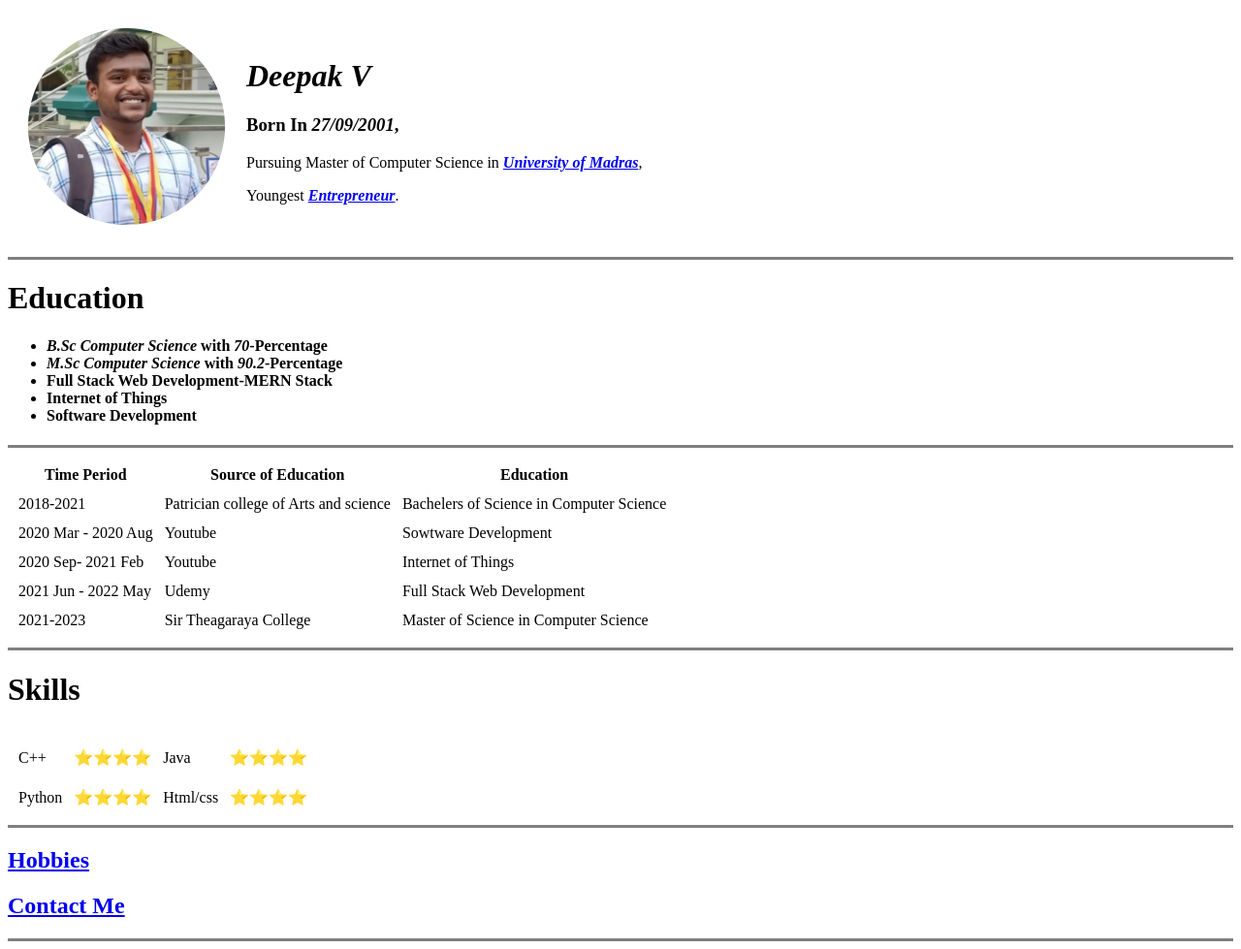
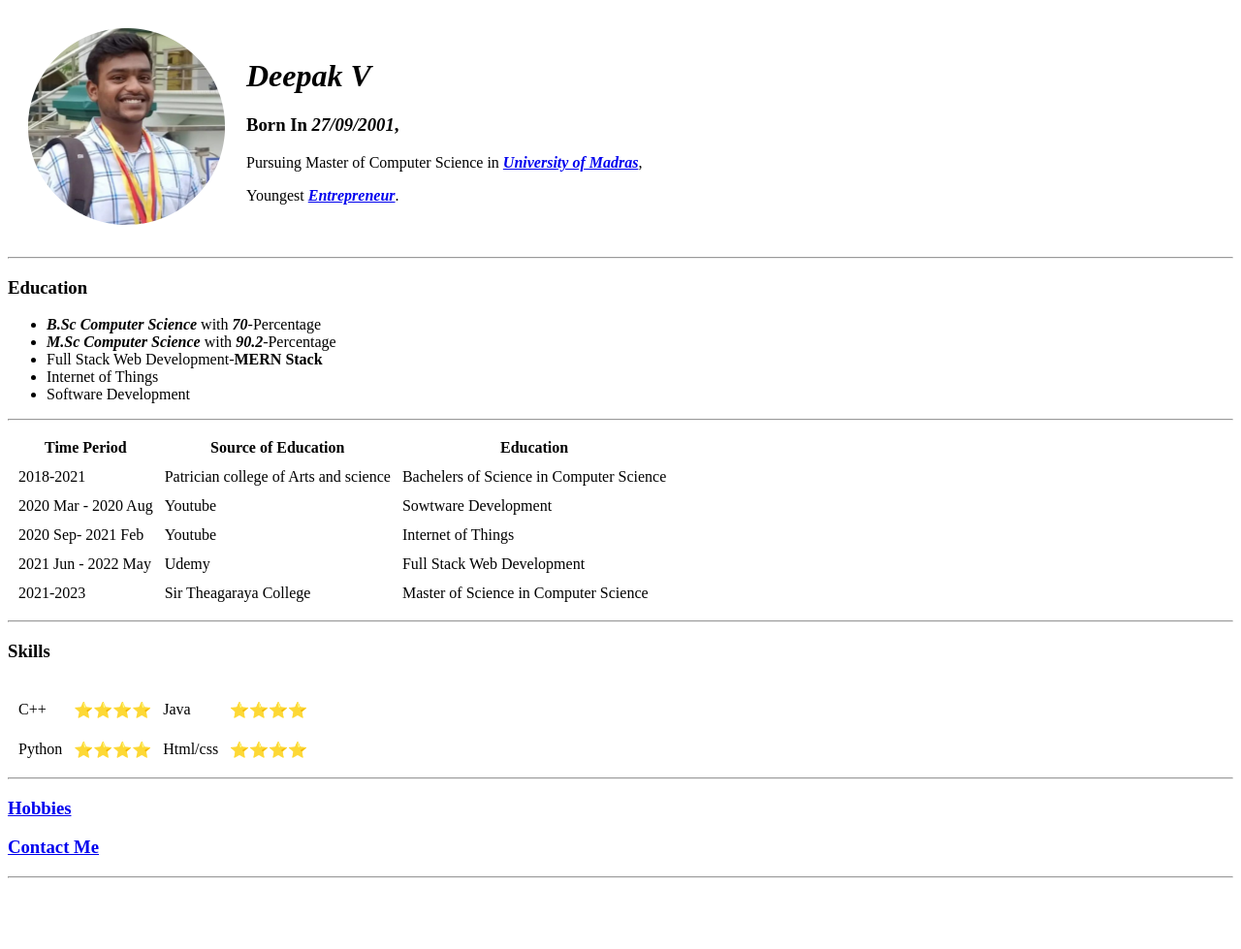
Before and after one commit to samuelpauldeepak/cv, a plain HTML site: page index.html in a window 1280 px wide. Shown: the whole page at 97% size. After the commit the page ends 914 px from the top, so only its background shows below. Drawn offline with Linux system fonts and the light colour scheme.

Commit message:
Update index.html

```diff
--- a/index.html
+++ b/index.html
@@ -4,30 +4,34 @@
 <head>
   <meta charset="utf-8">
   <title>Samuel Paul Deepak</title>
-
+  <link rel="stylesheet" href="css/styles.css">
 
 </head>
 
 <body>
   <table cellspacing="20">
     <tr>
-      <td><img src="profile.png" /></td>
-      <td><h1><em>Deepak V</em></h1>
+      <td><img src="profile.png" style="height:203px;width:203px"></td>
+      <td>
+        <h1><em>Deepak V</em></h1>
         <h3>Born In <em>27/09/2001</em>,</h3>
         <p>Pursuing Master of Computer Science in <em><strong><a href="https://www.unom.ac.in">University of Madras</a></strong></em>,</p>
-      <p>Youngest <em><strong><a href="https://en.wikipedia.org/wiki/Entrepreneurship">Entrepreneur</a></strong></em>.</p></td>
+        <p>Youngest <em><strong><a href="https://en.wikipedia.org/wiki/Entrepreneurship">Entrepreneur</a></strong></em>.</p>
+      </td>
     </tr>
   </table>
-  <hr size=3 , noshade>
-  <h1>Education</h1>
-  <h4><ul>
+  <hr>
+  <h3>Education</h3>
+
+  <ul>
     <li><em><Strong>B.Sc Computer Science</strong></em> with <em><strong>70</strong></em>-Percentage</li>
     <li><em><strong>M.Sc Computer Science</strong></em> with <em><strong>90.2</strong></em>-Percentage</li>
     <li>Full Stack Web Development-<strong>MERN Stack</strong></li>
     <li>Internet of Things</li>
     <li>Software Development</li>
-  </ul></h4>
-<hr size=3 noshade>
+  </ul>
+
+  <hr>
   <table cellspacing="10">
     <thead>
       <tr>
@@ -65,8 +69,8 @@
 
     </tbody>
   </table>
-<hr size=3 noshade>
-  <h1>Skills</h1>
+  <hr>
+  <h3>Skills</h3>
   <table cellspacing="10">
     <tr>
     <tr>
@@ -87,12 +91,12 @@
 
     </tr>
   </table>
-  <hr size=3, noshade />
-  <h2><a href="hobbies.html">Hobbies</a></h2>
-  <h2><a href="contact-me.html">Contact Me</a></h2>
+  <hr>
+  <h3><a href="hobbies.html">Hobbies</a></h3>
+  <h3><a href="contact-me.html">Contact Me</a></h3>
 
 
-  <hr size=3, noshade>
+  <hr>
 </body>
 
 </html>
```
Lines whose indentation alone changed are shown as unchanged.
